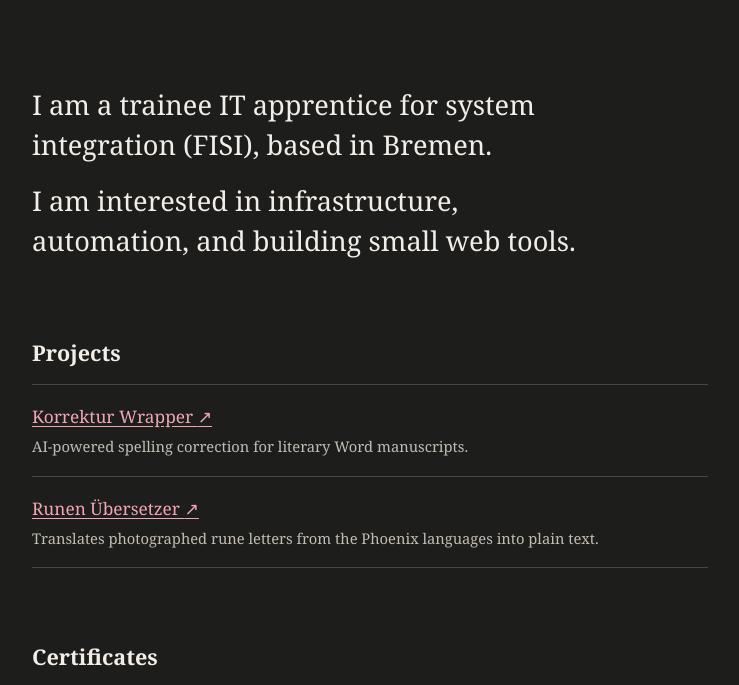
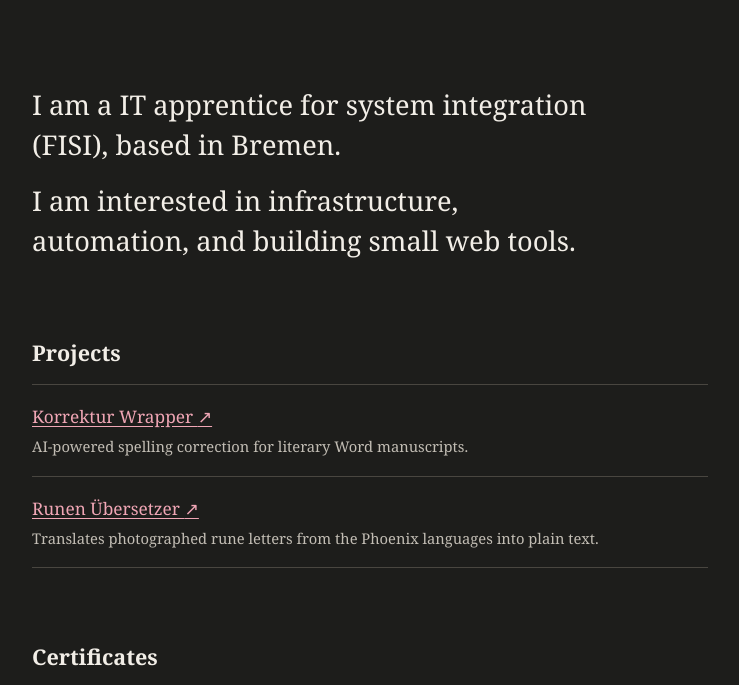
Before and after one commit to Richard4224/portfolio, a plain HTML site: page index.html in a window 1280 px wide. Shown: the part 60-745 px from the top of the page, without its empty margins (270-1009 px from the left). Drawn offline with Linux system fonts and the light colour scheme.

Commit message:
remove trainee

```diff
--- a/index.html
+++ b/index.html
@@ -11,7 +11,7 @@
   <body>
     <header class="header"><nav class="nav" aria-label="Main navigation"><a class="name" href="#home">Benedikt Brickwell</a><div class="links"><a href="#projects">Projects</a><a href="assets/cv.pdf" target="_blank">CV</a><a href="#certificates">Certificates</a><a href="https://www.linkedin.com/in/benedikt-brickwell-594683198/" target="_blank" rel="noreferrer">LinkedIn</a><a href="https://github.com/Richard4224" target="_blank" rel="noreferrer">GitHub</a><a href="#contact">Contact</a></div></nav></header>
     <main id="home">
-      <section class="intro"><p>I am a trainee IT apprentice for system integration (FISI), based in Bremen.</p><p>I am interested in infrastructure, automation, and building small web tools.</p></section>
+      <section class="intro"><p>I am a IT apprentice for system integration (FISI), based in Bremen.</p><p>I am interested in infrastructure, automation, and building small web tools.</p></section>
       <section id="projects"><h1>Projects</h1>
         <ul class="project-list"><li><a href="https://korrektur-wrapper.pages.dev/#" target="_blank" rel="noreferrer">Korrektur Wrapper <span>↗</span></a><p>AI-powered spelling correction for literary Word manuscripts.</p></li>
           <li><a href="https://runen-uebersetzer.pages.dev/" target="_blank" rel="noreferrer">Runen Übersetzer <span>↗</span></a><p>Translates photographed rune letters from the Phoenix languages into plain text.</p></li>
```
